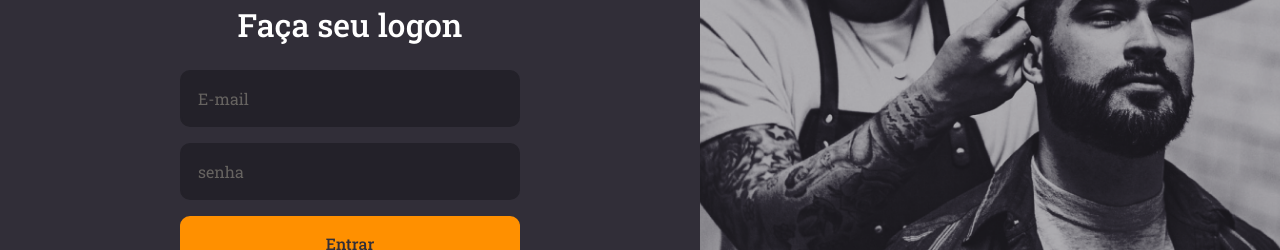
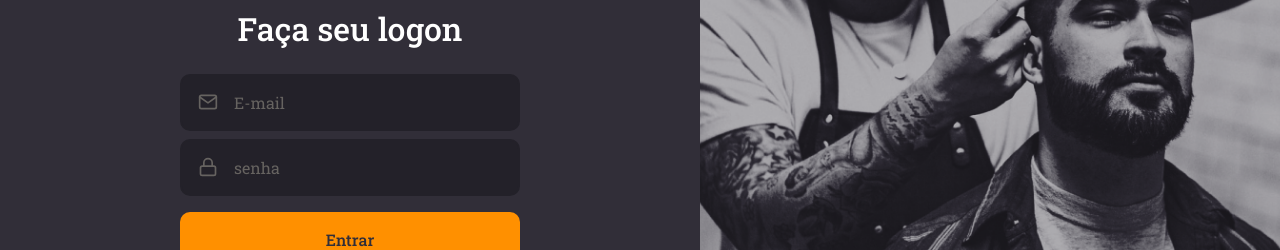
Before and after one commit to mirandajunior10/goBarber-web, a React (Create React App) app: page / in a window 1280 px wide. Shown: the part 285-535 px from the top of the page. Built offline with nearby package versions, Linux system fonts and the light colour scheme.

Commit message:
Iniciando front-end web:  Módulo 1 - Aula 4

```diff
--- /dev/null
+++ b/src/components/Button/index.tsx
@@ -0,0 +1,12 @@
+import React, { ButtonHTMLAttributes } from 'react';
+import { Container } from './styles';
+
+type ButtonProps = ButtonHTMLAttributes<HTMLButtonElement>;
+
+const Button: React.FC<ButtonProps> = ({ children, ...rest }) => (
+  <Container type="button" {...rest}>
+    {children}
+  </Container>
+);
+
+export default Button;
--- /dev/null
+++ b/src/components/Button/styles.ts
@@ -0,0 +1,18 @@
+import styled from 'styled-components';
+import { shade } from 'polished';
+
+export const Container = styled.button`
+  background: #ff9000;
+  height: 56px;
+  border-radius: 10px;
+  border: 0;
+  padding: 0 16px;
+  color: #312e38;
+  width: 100%;
+  font-weight: 500;
+  margin-top: 16px;
+  transition: background-color 0.2s;
+  &:hover {
+    background: ${shade(0.2, '#FF9900')};
+  }
+`;
--- /dev/null
+++ b/src/components/Input/index.tsx
@@ -0,0 +1,17 @@
+import React, { InputHTMLAttributes } from 'react';
+import { IconBaseProps } from 'react-icons';
+import { Container } from './styles';
+
+interface InputProps extends InputHTMLAttributes<HTMLInputElement> {
+  name: string;
+  icon: React.ComponentType<IconBaseProps>;
+}
+
+const Input: React.FC<InputProps> = ({ icon: Icon, ...rest }) => (
+  <Container>
+    {Icon && <Icon size={20} />}
+    <input {...rest} />
+  </Container>
+);
+
+export default Input;
--- /dev/null
+++ b/src/components/Input/styles.ts
@@ -0,0 +1,31 @@
+import styled from 'styled-components';
+
+export const Container = styled.div`
+  background: #232129;
+  border-radius: 10px;
+  color: #666360;
+  border: 2px solid #232129;
+  padding: 16px;
+  width: 100%;
+  display: flex;
+  align-items: center;
+
+  & + div {
+    margin-top: 8px;
+  }
+
+  input {
+    background: transparent;
+    flex: 1;
+    border: 0;
+    color: #f4ede8;
+
+    &::placeholder {
+      color: #666360;
+    }
+  }
+
+  svg {
+    margin-right: 16px;
+  }
+`;
--- a/src/pages/SignIn/index.tsx
+++ b/src/pages/SignIn/index.tsx
@@ -1,8 +1,10 @@
 import React from 'react';
-import { FiLogIn } from 'react-icons/fi';
+import { FiLogIn, FiMail, FiLock } from 'react-icons/fi';
 import { Container, Content, Background } from './styles';
 
 import logoImg from '../../assets/logo.svg';
+import Input from '../../components/Input';
+import Button from '../../components/Button';
 
 const SignIn: React.FC = () => (
   <Container>
@@ -11,10 +13,15 @@
       <form>
         <h1>Faça seu logon</h1>
 
-        <input placeholder="E-mail" />
-        <input type="password" placeholder="senha" />
+        <Input name="email" icon={FiMail} placeholder="E-mail" />
+        <Input
+          name="password"
+          icon={FiLock}
+          type="password"
+          placeholder="senha"
+        />
 
-        <button type="submit">Entrar</button>
+        <Button type="submit">Entrar</Button>
         <a href="forgot">Esqueci minha senha</a>
       </form>
 
--- a/src/pages/SignIn/styles.ts
+++ b/src/pages/SignIn/styles.ts
@@ -23,39 +23,6 @@
 
     h1 {
       margin-bottom: 24px;
-    }
-
-    input {
-      background: #232129;
-      color: #f4ede8;
-
-      border-radius: 10px;
-      border: 2px solid #232129;
-      padding: 16px;
-      width: 100%;
-      &::placeholder {
-        color: #666360;
-      }
-
-      & + input {
-        margin-top: 16px;
-      }
-    }
-
-    button {
-      background: #ff9000;
-      height: 56px;
-      border-radius: 10px;
-      border: 0;
-      padding: 0 16px;
-      color: #312e38;
-      width: 100%;
-      font-weight: 500;
-      margin-top: 16px;
-      transition: background-color 0.2s;
-      &:hover {
-        background: ${shade(0.2, '#FF9900')};
-      }
     }
 
     a {
```
Also changed, not shown: .eslintrc.json.
